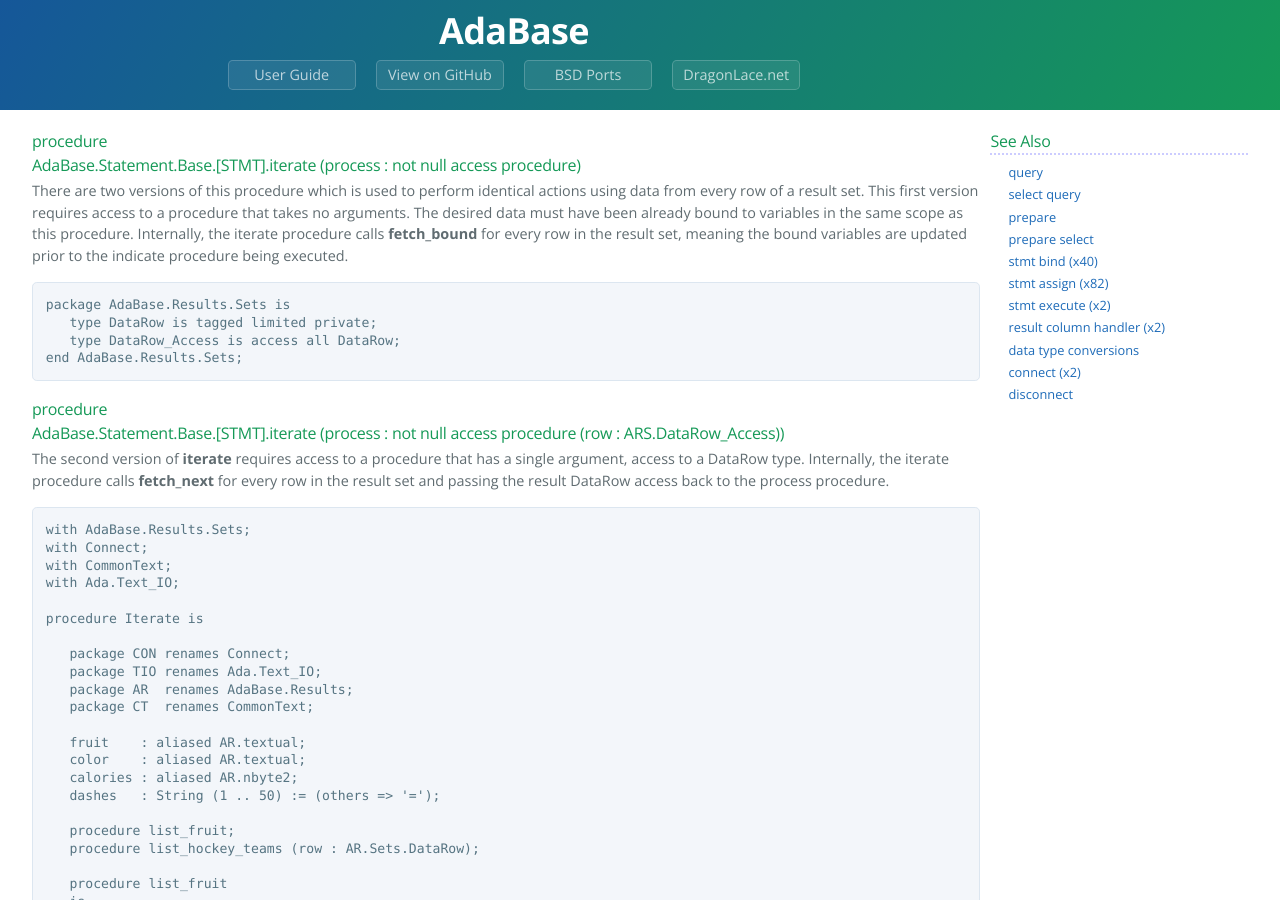
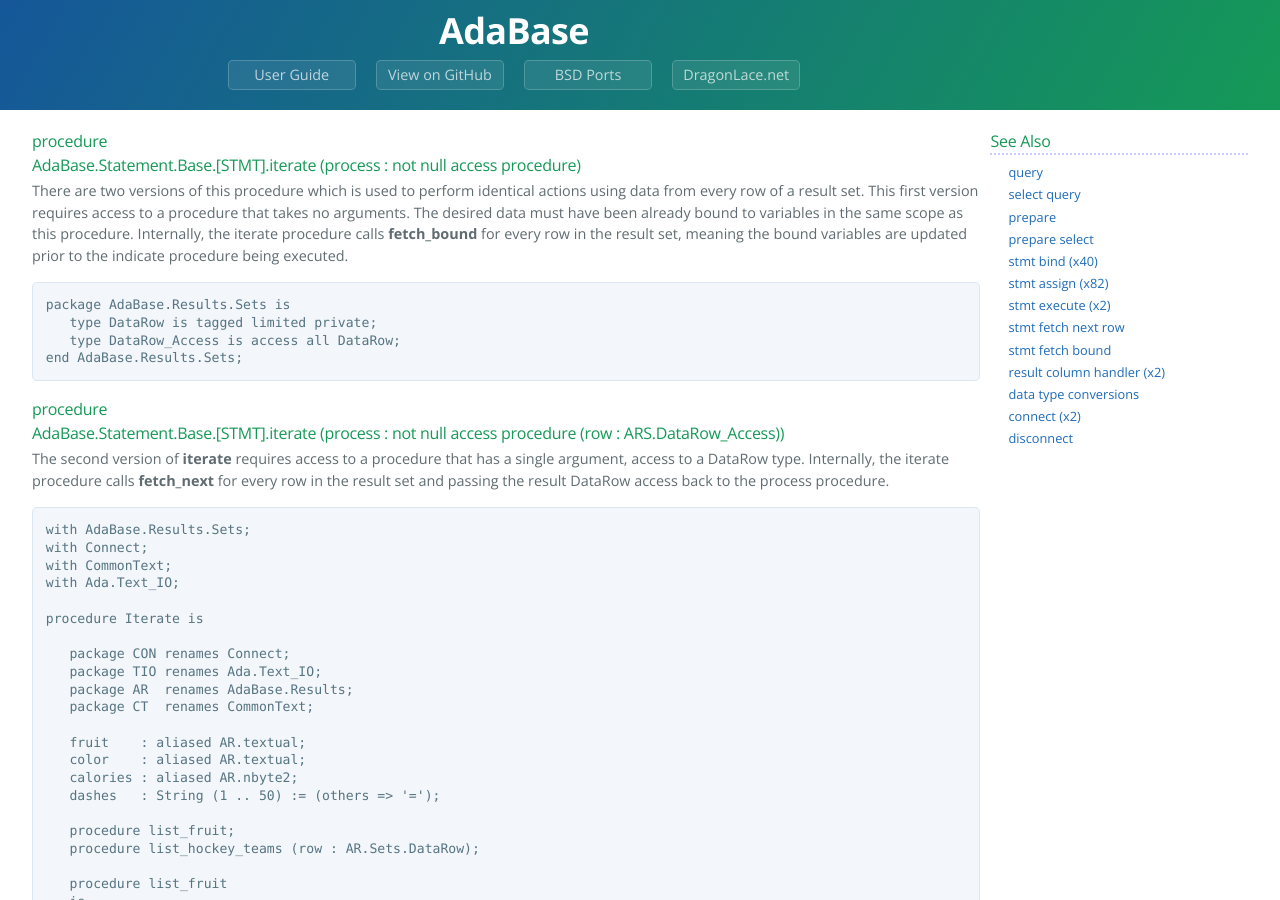
Before and after one commit to jrmarino/AdaBase, a Jekyll site: the page built from stmt_iterate.md, in a window 1280 px wide and 900 px high. Built offline with Jekyll 4.4.1, drawn with Linux system fonts in a browser that asks for light colours.

Commit message:
add two more references to iterate page

```diff
--- a/stmt_iterate.md
+++ b/stmt_iterate.md
@@ -159,6 +159,8 @@
     <li>{{ page.stmt_bind }}</li>
     <li>{{ page.stmt_assign }}</li>
     <li>{{ page.stmt_execute }}</li>
+    <li>{{ page.fetch_next }}</li>
+    <li>{{ page.fetch_bound }}</li>
     <li>{{ page.res_column }}</li>
     <li>{{ page.res_std_field }}</li>
     <li>{{ page.connect }}</li>
```
